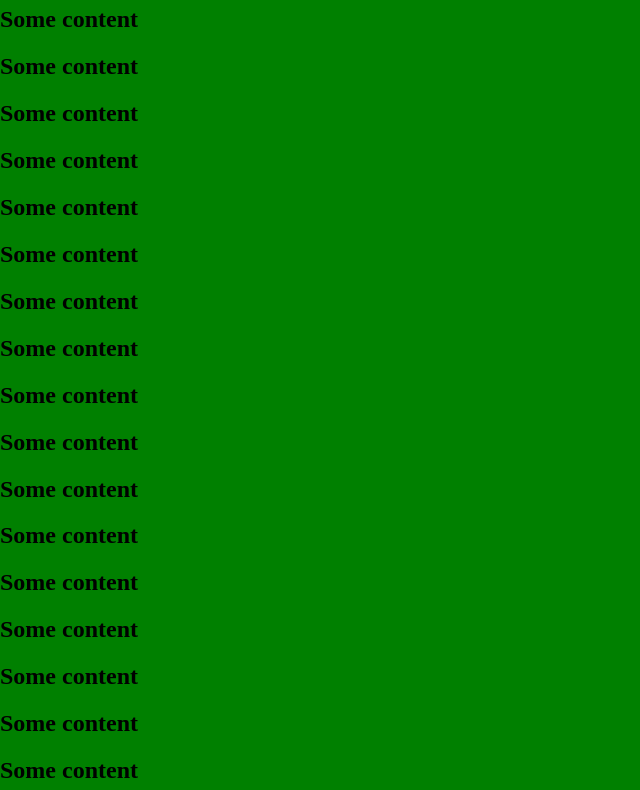
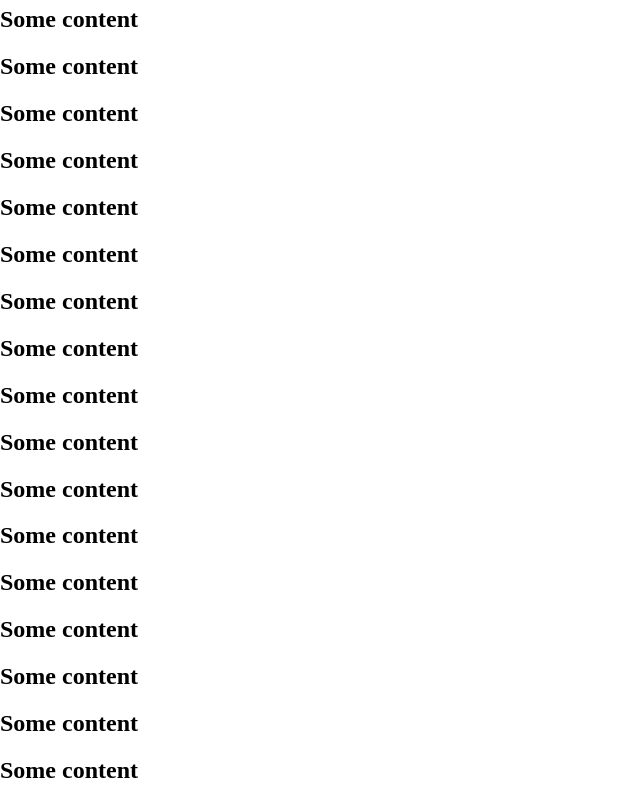
Before and after one commit to zdanowiczkonrad/iframe-fixed, a plain HTML site: page frame.html in a window 1280 px wide. Shown: the part 52-842 px from the top of the page, without its empty margins (0-640 px from the left). Drawn offline with Linux system fonts and the light colour scheme.

Commit message:
Fixed first demo

```diff
--- a/frame.html
+++ b/frame.html
@@ -4,9 +4,6 @@
 html, body {
 	margin: 0;
 	padding: 0;
-}
-body {
-	background: green;
 }
 </style>
 </head>
```
Also changed, not shown: 01-fullscreen.html (+1 -1 lines).
